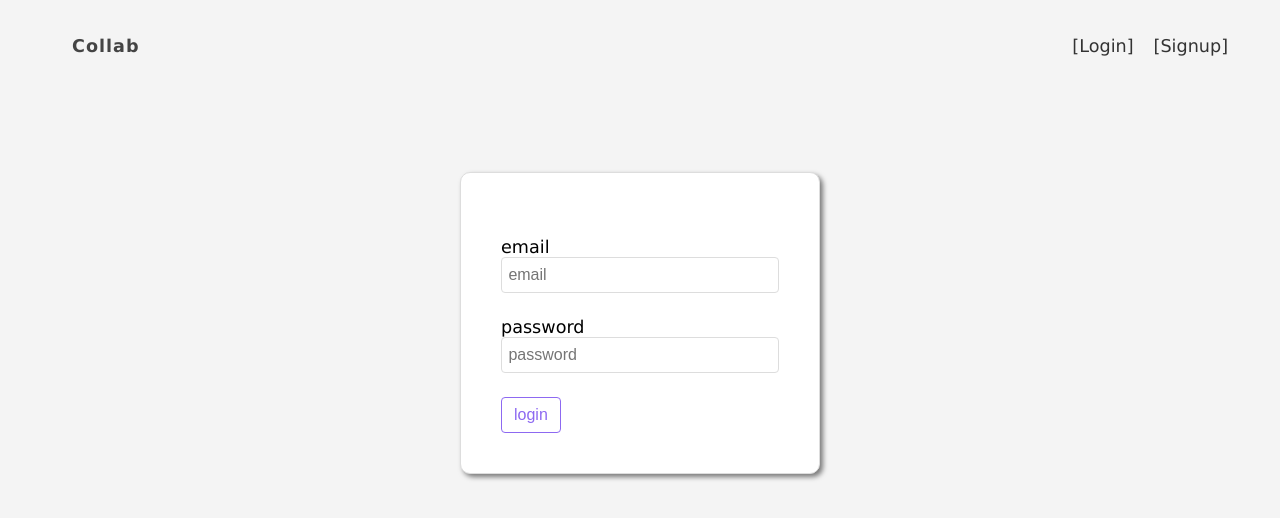
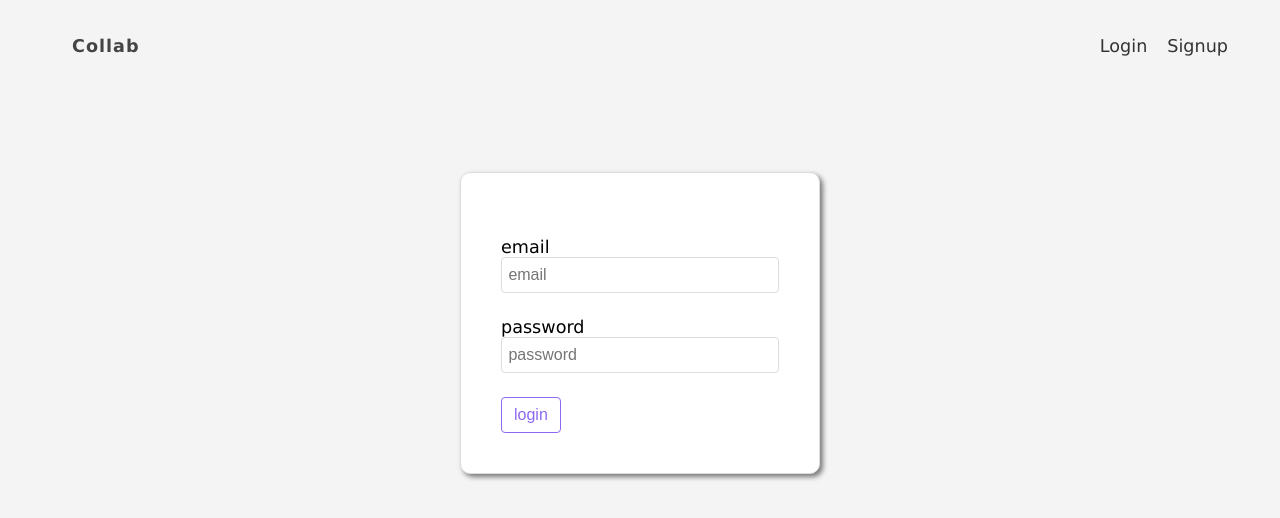
Before and after one commit to dLuxKid/project-management-web-app, a React (Vite) app: page /login in a window 1280 px wide. Shown: the top 518 px of the page. Built offline with nearby package versions, Linux system fonts and the light colour scheme; no server answers; some icons are missing.

Commit message:
maintenance

```diff
--- a/src/styles/error.css
+++ b/src/styles/error.css
@@ -106,19 +106,6 @@
 }
 */
 
-a {
-  color: #fff;
-  text-decoration: none;
-}
-
-a::before {
-  content: "[";
-}
-
-a::after {
-  content: "]";
-}
-
 .errorcode {
   color: white;
 }
```
